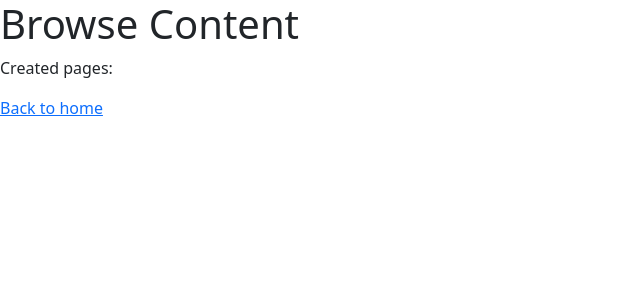
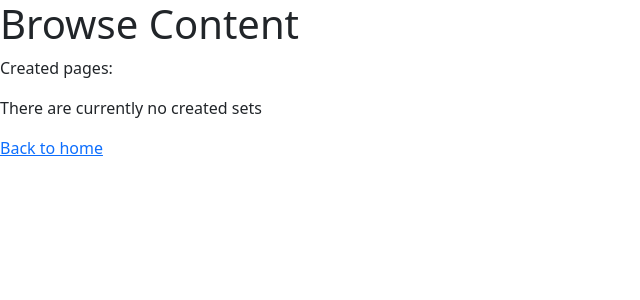
Before and after one commit to LS-kcl/aphasia-dashboard, a Django app: page /browse/ in a window 1280 px wide. Shown: the top 300 px of the page, without its empty margins (0-640 px from the left). Run offline with Django 3.2, Linux system fonts and the light colour scheme; data that the repository does not hold is empty.

Commit message:
add: Add display for all created sets on browse page

```diff
--- a/editor/templates/browse.html
+++ b/editor/templates/browse.html
@@ -2,5 +2,16 @@
 {% block body %}
 	<h1> Browse Content </h1>
 	<p> Created pages: </p>
+	{% if sets %}
+		<ol>
+		{% for set in sets %}
+			<li>
+			<a href='{%url 'view_page' set.id %}'>Some title here</a>
+			</li>
+		{% endfor %}
+		</ol>
+	{% else %}
+		<p> There are currently no created sets </p>
+	{% endif %}
 	<p><a href='{%url 'home' %}'>Back to home</a></p>
 {% endblock %}
--- a/editor/views.py
+++ b/editor/views.py
@@ -80,4 +80,5 @@ def view_page(request, id):
     return render(request, 'view_page.html', {'sentences':sentences})
 
 def browse(request):
-    return render(request, 'browse.html')
+    sets = Set.objects.all()
+    return render(request, 'browse.html', {'sets':sets})
```
